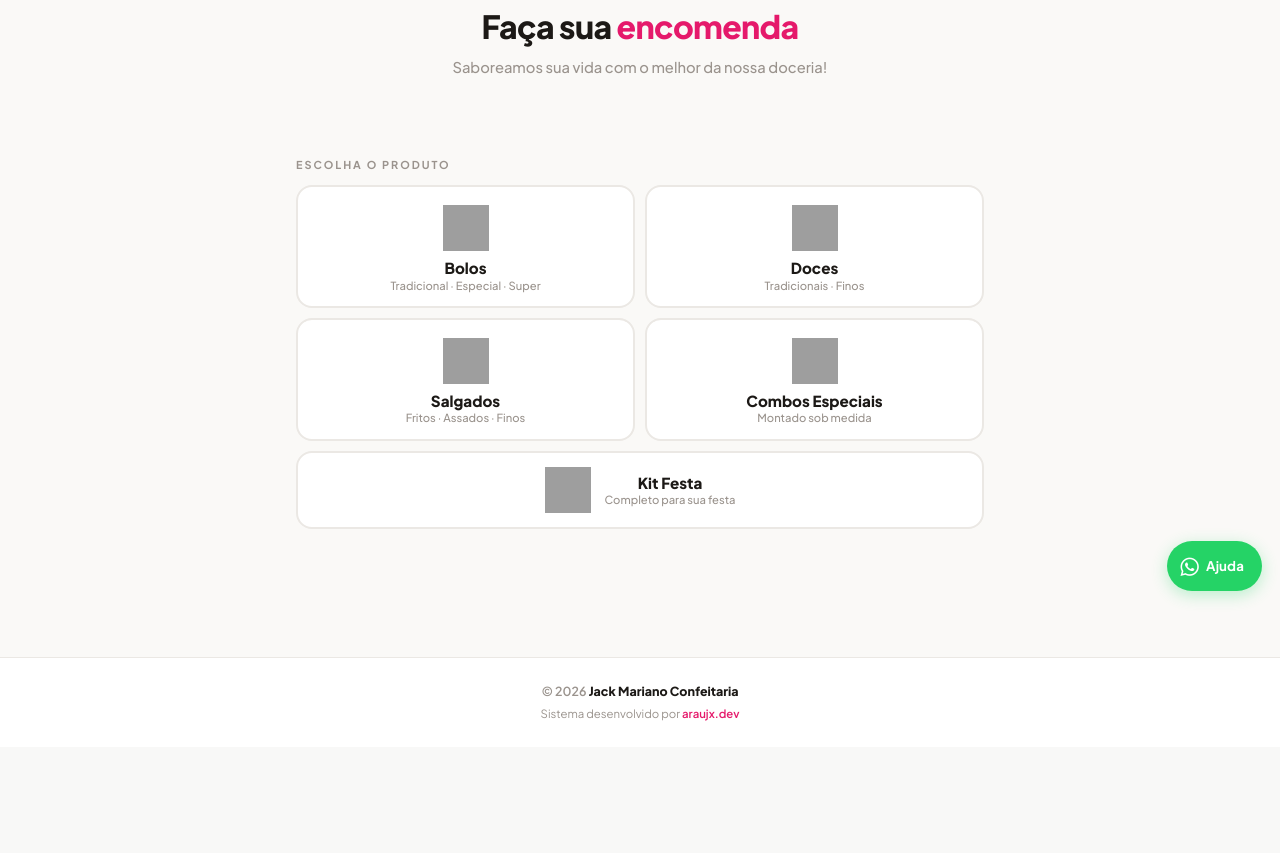
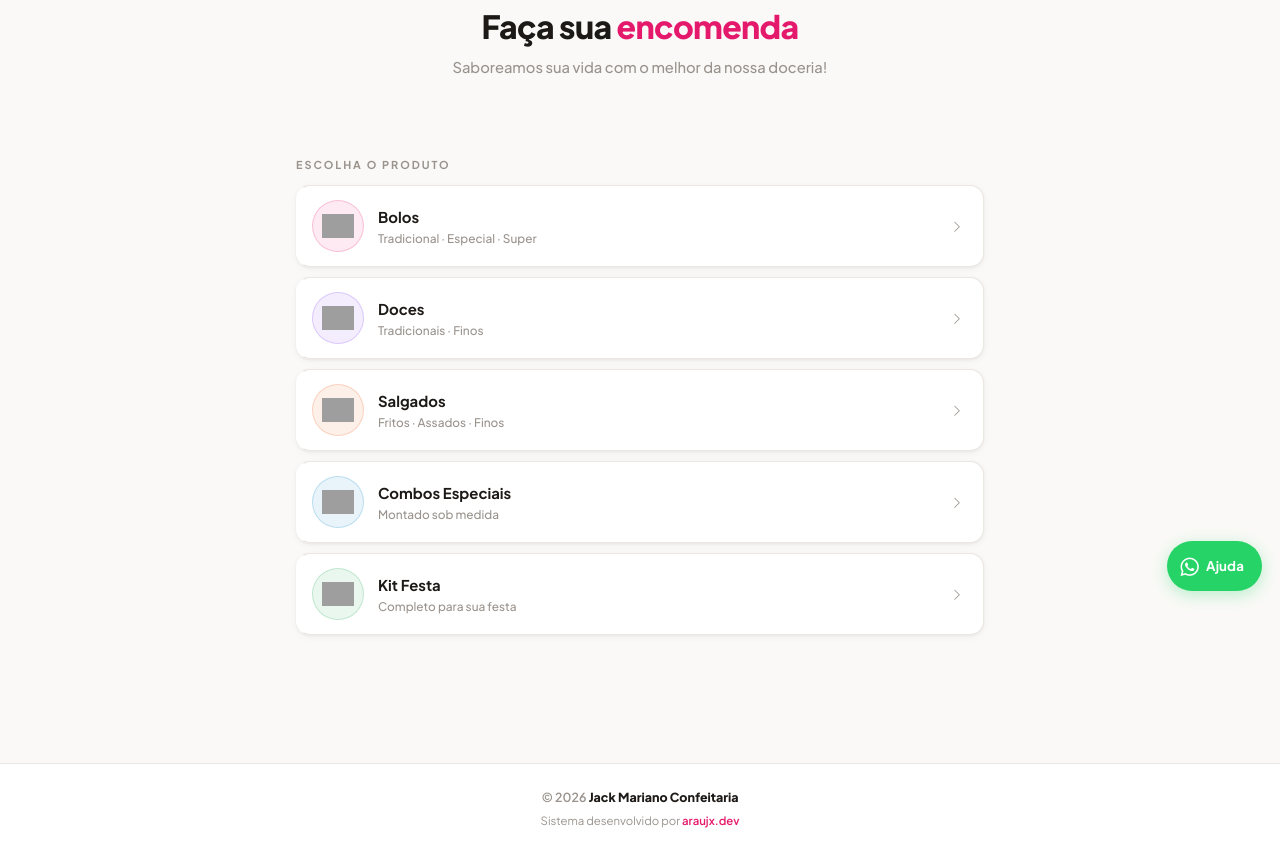
Before and after one commit to adielson2005/jack_mariano, a Flask app: page / in a window 1280 px wide. Shown: the part 187-1040 px from the top of the page. Before the commit the page ends 908 px from the top, so only its background shows below. Run offline with Flask 3, Linux system fonts and the light colour scheme; data comes from the database, SQL or seed files in the repository; parts of the project's set-up code (start-up, migrations or seed data) failed here and were passed over; grey boxes are pictures that could not be loaded.

Commit message:
Make group tiles single-column vertical list
Each group card now spans full width in a single column, styled
identically to the existing cat-row (icon badge left, label+sub
centre, chevron right) for a consistent look.

Co-Authored-By: Claude Sonnet 4.6 <noreply@anthropic.com>

```diff
--- a/app/templates/index.html
+++ b/app/templates/index.html
@@ -139,38 +139,58 @@
     /* ── Category list ───────────────────────────────────── */
     .cat-list { display: flex; flex-direction: column; gap: 8px; margin-bottom: 28px; }
 
-    /* ── Group tiles (initial menu) ─────────────────────── */
+    /* ── Group tiles (initial menu — single column) ─────── */
     .cat-group-grid {
-      display: grid;
-      grid-template-columns: repeat(2, 1fr);
+      display: flex;
+      flex-direction: column;
       gap: 10px;
       margin-bottom: 6px;
     }
     .cat-group-tile {
       background: var(--surface);
-      border: 2px solid var(--border);
-      border-radius: 16px;
-      padding: 18px 10px 14px;
-      cursor: pointer; text-align: center;
-      display: flex; flex-direction: column; align-items: center; gap: 8px;
-      transition: border-color .15s, box-shadow .15s, transform .1s;
+      border: 1px solid var(--border);
+      border-left: 3px solid transparent;
+      border-radius: 14px;
+      padding: 14px 16px 14px 13px;
+      cursor: pointer;
+      display: flex; flex-direction: row; align-items: center; gap: 14px;
+      box-shadow: var(--shadow-sm);
+      transition: border-left-color .18s, box-shadow .15s, background .15s, transform .12s;
       -webkit-tap-highlight-color: transparent;
       user-select: none;
     }
     .cat-group-tile:hover {
+      border-left-color: var(--accent, var(--pk));
+      background: color-mix(in srgb, var(--accent, var(--pk)) 4%, #fff);
+      box-shadow: var(--shadow-md);
+      transform: translateY(-1px);
+    }
+    .cat-group-tile:active { transform: scale(.98); }
+    .cgt-icon-wrap { flex-shrink: 0; }
+    .cgt-icon-badge {
+      width: 52px; height: 52px;
+      border-radius: 50%;
+      background: color-mix(in srgb, var(--accent, var(--pk)) 9%, #fff);
+      border: 1.5px solid color-mix(in srgb, var(--accent, var(--pk)) 20%, transparent);
+      display: flex; align-items: center; justify-content: center;
+      transition: border-color .18s, background .15s;
+      overflow: hidden;
+    }
+    .cat-group-tile:hover .cgt-icon-badge {
       border-color: var(--accent, var(--pk));
-      box-shadow: var(--shadow-sm);
-    }
-    .cat-group-tile:active { transform: scale(.96); }
-    /* last tile alone on a row spans both columns */
-    .cat-group-tile.cgt--full {
-      grid-column: 1 / -1;
-      flex-direction: row; justify-content: center;
-      padding: 14px 24px; gap: 14px;
-    }
-    .cgt-img  { width: 46px; height: 46px; pointer-events: none; }
-    .cgt-label{ font-weight: 800; font-size: .95rem; color: var(--text); line-height: 1.2; }
-    .cgt-sub  { font-size: .7rem; color: var(--muted); font-weight: 500; line-height: 1.3; }
+      background: color-mix(in srgb, var(--accent, var(--pk)) 12%, #fff);
+    }
+    .cgt-img  { width: 32px; height: 32px; pointer-events: none; object-fit: contain; display: block; }
+    .cgt-body { flex: 1; min-width: 0; }
+    .cgt-label{ font-weight: 700; font-size: .93rem; color: var(--text); }
+    .cgt-sub  { font-size: .74rem; color: var(--muted); font-weight: 500; margin-top: 2px; line-height: 1.45; }
+    .cgt-arrow {
+      width: 20px; height: 20px;
+      display: flex; align-items: center; justify-content: center;
+      color: var(--muted); font-size: .78rem; flex-shrink: 0;
+      transition: transform .22s, color .18s;
+    }
+    .cat-group-tile:hover .cgt-arrow { color: var(--accent, var(--pk)); transform: translateX(3px); }
     /* colour accents per group */
     .cat-group-tile[data-gid="bolos"]    { --accent: var(--c-bolo-tradicional); }
     .cat-group-tile[data-gid="doces"]    { --accent: var(--c-doces); }
@@ -1477,15 +1497,18 @@ function renderGroupMenu() {
   const list = document.getElementById('cat-list');
   selectedCat = null;
 
-  const tiles = GROUPS.map((g, idx) => {
-    const isLast = idx === GROUPS.length - 1 && GROUPS.length % 2 !== 0;
-    return `<div class="cat-group-tile${isLast ? ' cgt--full' : ''}"
-              data-gid="${g.id}" onclick="selectGroup('${g.id}')">
-      <img src="${g.img}" class="cgt-img" alt="${g.label}" loading="lazy" draggable="false">
-      <div>
+  const tiles = GROUPS.map(g => {
+    return `<div class="cat-group-tile" data-gid="${g.id}" onclick="selectGroup('${g.id}')">
+      <div class="cgt-icon-wrap">
+        <div class="cgt-icon-badge">
+          <img src="${g.img}" class="cgt-img" alt="${g.label}" loading="lazy" draggable="false">
+        </div>
+      </div>
+      <div class="cgt-body">
         <div class="cgt-label">${g.label}</div>
         <div class="cgt-sub">${g.sub}</div>
       </div>
+      <div class="cgt-arrow"><i class="bi bi-chevron-right"></i></div>
     </div>`;
   }).join('');
 
```
